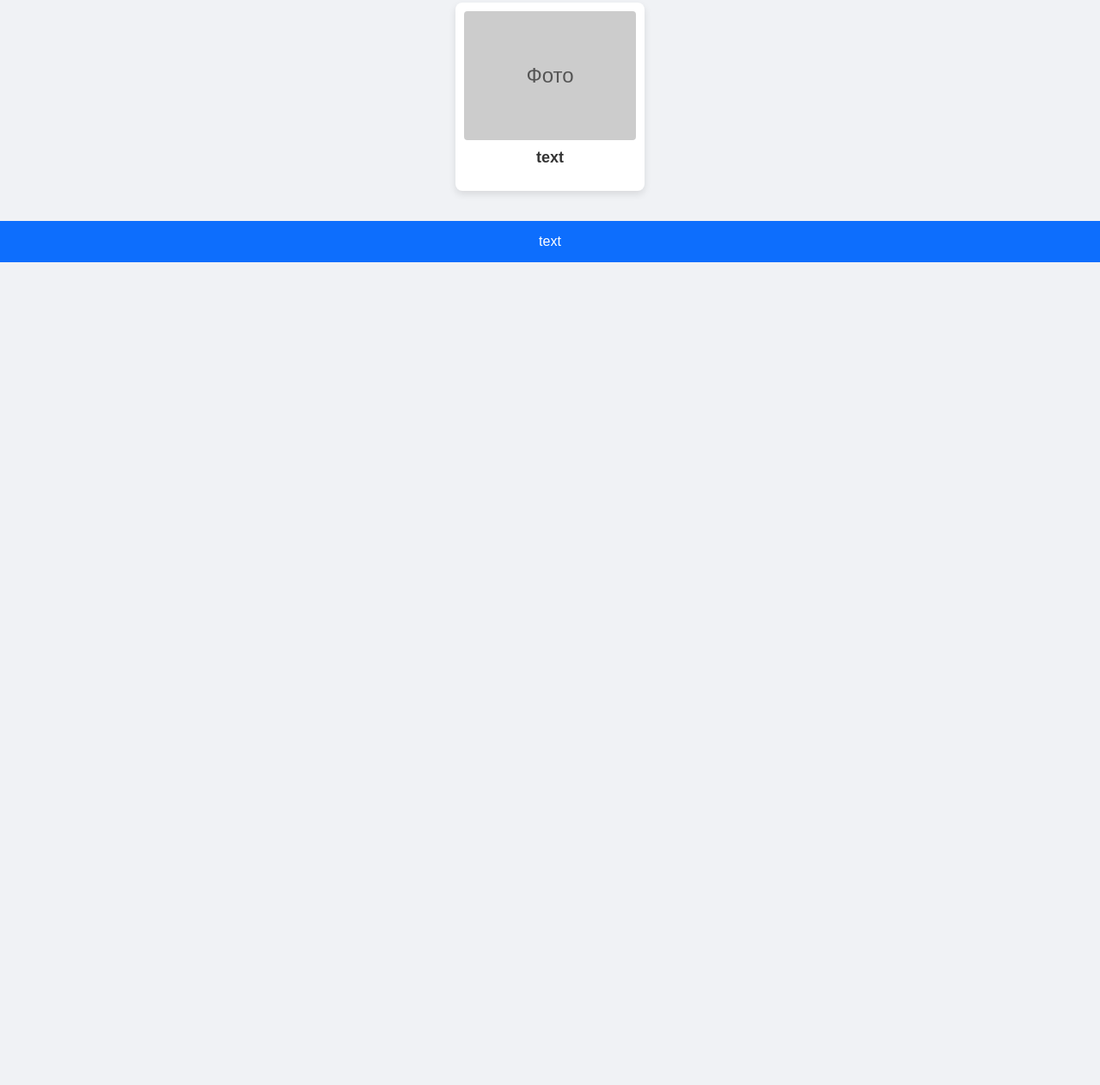
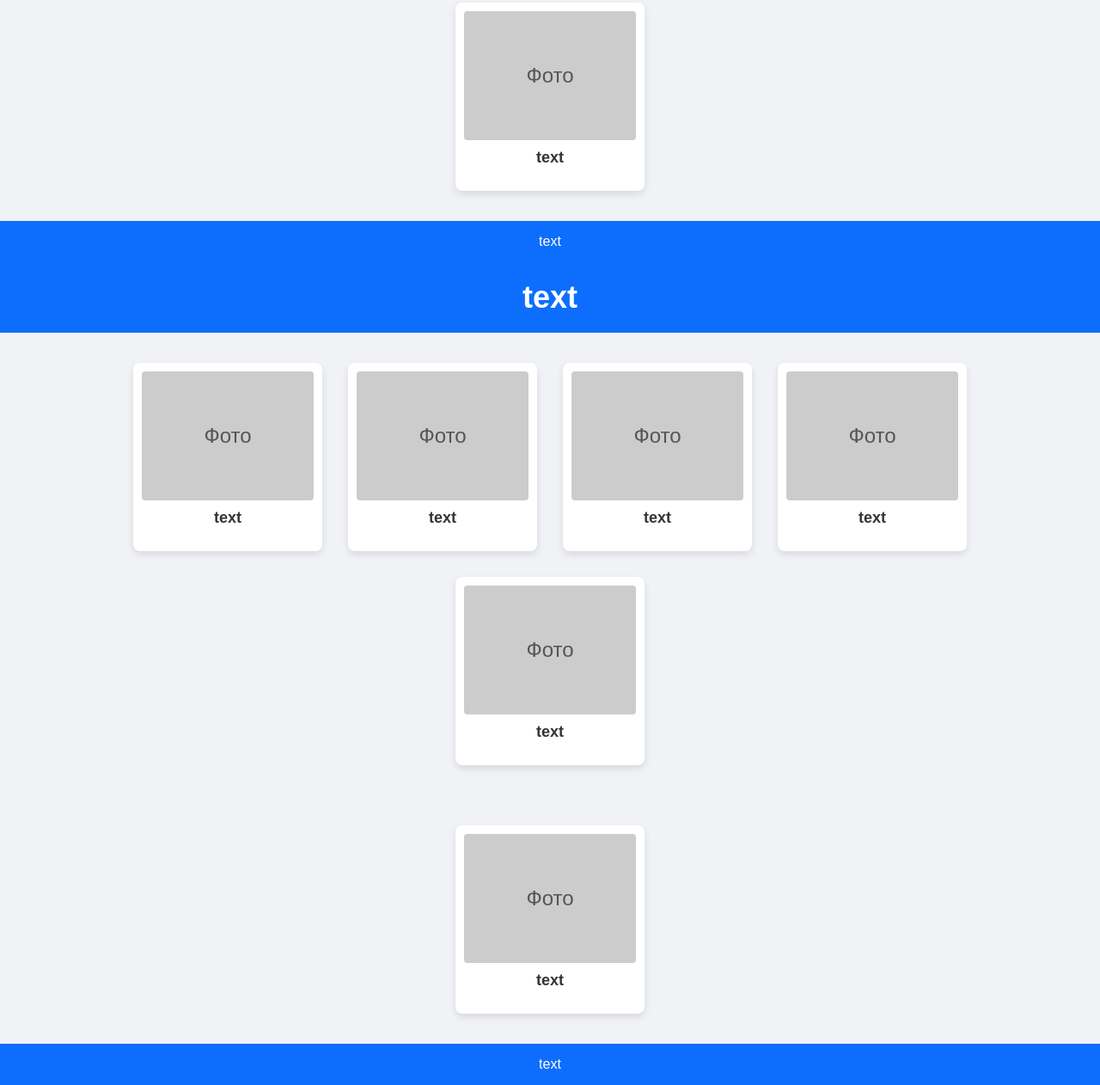
Before and after one commit to Benya114/progect12, a plain HTML site: page index.html in a window 1280 px wide. Shown: the part 652-1914 px from the top of the page at 86% size. Before the commit the page ends 957 px from the top, so only its background shows below. Drawn offline with Linux system fonts and the light colour scheme.

Commit message:
Update index.html

```diff
--- a/index.html
+++ b/index.html
@@ -44,4 +44,43 @@
   <p class="footer-text">text</p>
 </footer>
 </body>
+
+  <body>
+<header class="header">
+  <h1 class="title">text</h1>
+</header>
+<main class="grid">
+  <div class="item">
+    <div class="img-placeholder">Фото</div>
+    <p class="text">text</p>
+  </div>
+  <div class="item">
+    <div class="img-placeholder">Фото</div>
+    <p class="text">text</p>
+  </div>
+  <div class="item">
+    <div class="img-placeholder">Фото</div>
+    <p class="text">text</p>
+  </div>
+  <!-- дополнительные блоки -->
+  <div class="item">
+    <div class="img-placeholder">Фото</div>
+    <p class="text">text</p>
+  </div>
+  <div class="item">
+    <div class="img-placeholder">Фото</div>
+    <p class="text">text</p>
+  </div>
+</main>
+<!-- добавим ещё один блок снизу -->
+<div class="extra-section">
+  <div class="item">
+    <div class="img-placeholder">Фото</div>
+    <p class="text">text</p>
+  </div>
+</div>
+<footer class="footer">
+  <p class="footer-text">text</p>
+</footer>
+</body>
 </html>
```
